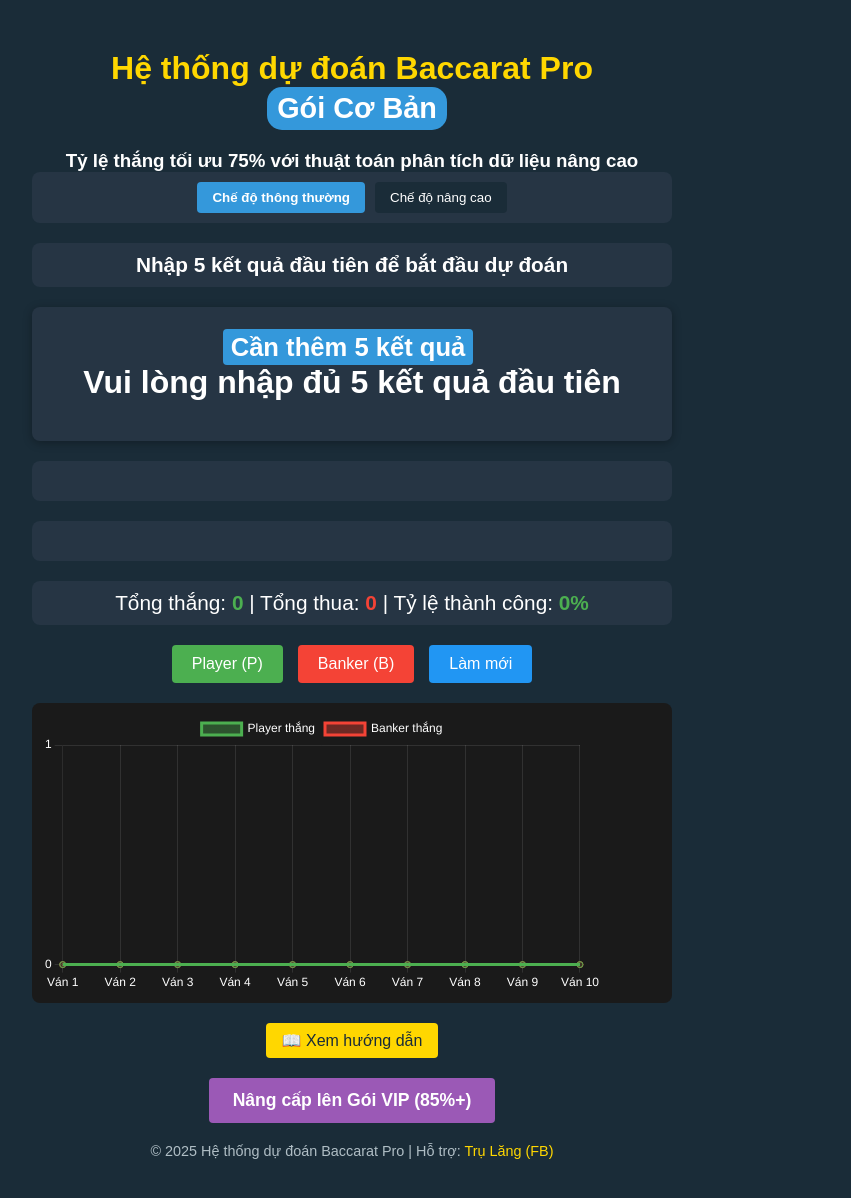
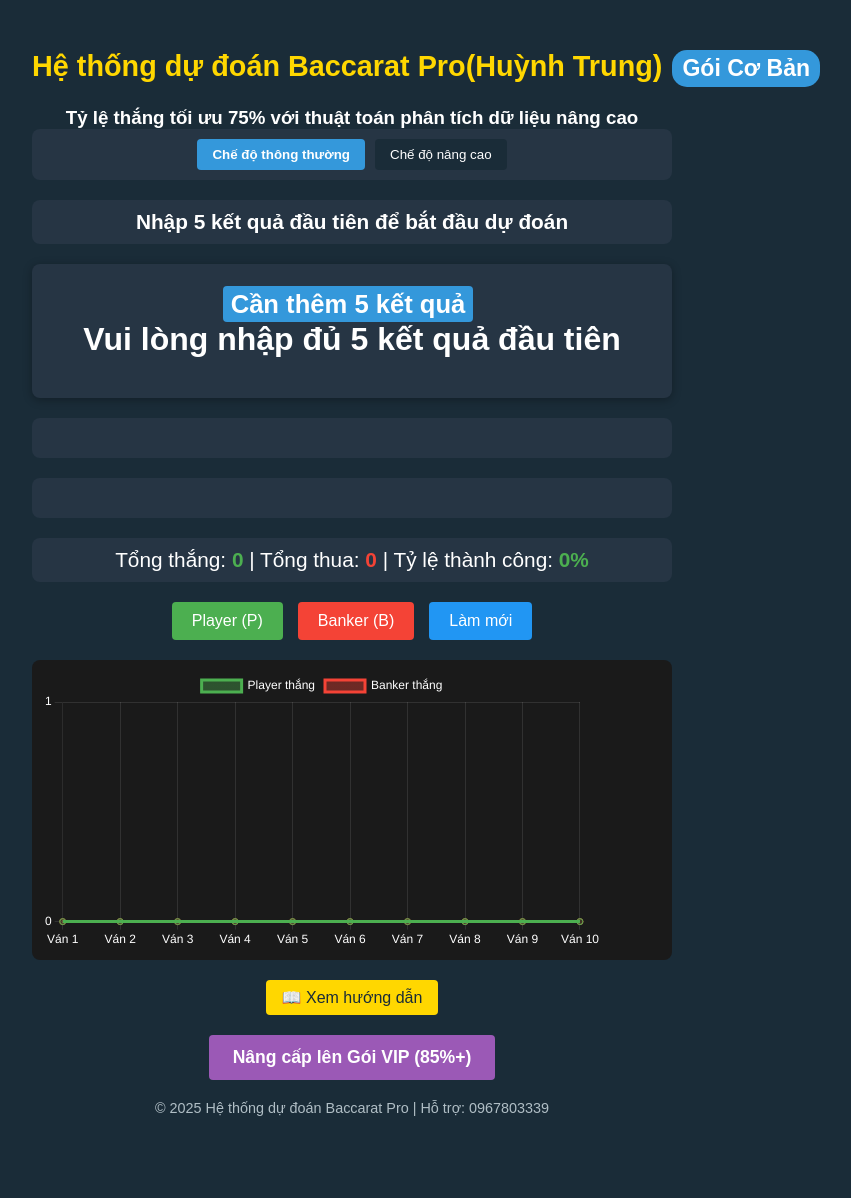
Before and after one commit to Nhat-Dark-IT/goi-co-ban, a plain HTML site: page index.html in a window 1280 px wide. Shown: the whole page, without its empty margins (288-1139 px from the left). After the commit the page ends 1166 px from the top, so only its background shows below. Drawn offline with nearby package versions, Linux system fonts and the light colour scheme.

Commit message:
Rename coban.html to index.html for GitHub Pages

```diff
--- a/index.html
+++ b/index.html
@@ -2,7 +2,7 @@
 <html lang="vi">
 <head>
     <meta charset="UTF-8">
-    <title>Hệ thống dự đoán Baccarat Pro - Gói Cơ Bản</title>
+    <title>Hệ thống dự đoán Baccarat Pro - Gói Cơ Bản(Huỳnh Trung)</title>
     <link rel="icon" href="icon.ico" type="image/x-icon">
 
     <!-- Thêm thư viện Chart.js và file xử lý backend -->
@@ -34,15 +34,17 @@
             text-align: center;
             color: #FFD700;
             margin-bottom: 20px;
-            font-size: 2em;
+            font-size: 1.8em; /* Giảm kích thước font */
             font-weight: bold;
+            white-space: nowrap; /* Ngăn không cho xuống dòng */
         }
+
         .premium-badge {
             background-color: #3498db;
             color: white;
             padding: 5px 10px;
             border-radius: 15px;
-            font-size: 0.9em;
+            font-size: 0.8em; /* Giảm kích thước badge */
             display: inline-block;
             margin-left: 10px;
             vertical-align: middle;
@@ -301,7 +303,7 @@
 </head>
 <body>
 <div class="container">
-    <h1>Hệ thống dự đoán Baccarat Pro <span class="premium-badge">Gói Cơ Bản</span></h1>
+    <h1>Hệ thống dự đoán Baccarat Pro(Huỳnh Trung)<span class="premium-badge">Gói Cơ Bản</span></h1>
     <center><h3>Tỷ lệ thắng tối ưu 75% với thuật toán phân tích dữ liệu nâng cao</h3></center>
 
     <!-- Chọn chế độ -->
@@ -406,8 +408,8 @@
 
     <!-- Chân trang -->
     <div class="footer">
-        © 2025 Hệ thống dự đoán Baccarat Pro | Hỗ trợ:
-        <a href="https://www.facebook.com/lang.tru.12" target="_blank">Trụ Lăng (FB)</a>
+        © 2025 Hệ thống dự đoán Baccarat Pro | Hỗ trợ: 0967803339
+        <!-- <a href="https://www.facebook.com/lang.tru.12" target="_blank">Trụ Lăng (FB)</a>  -->
     </div>
 </div>
 
```
